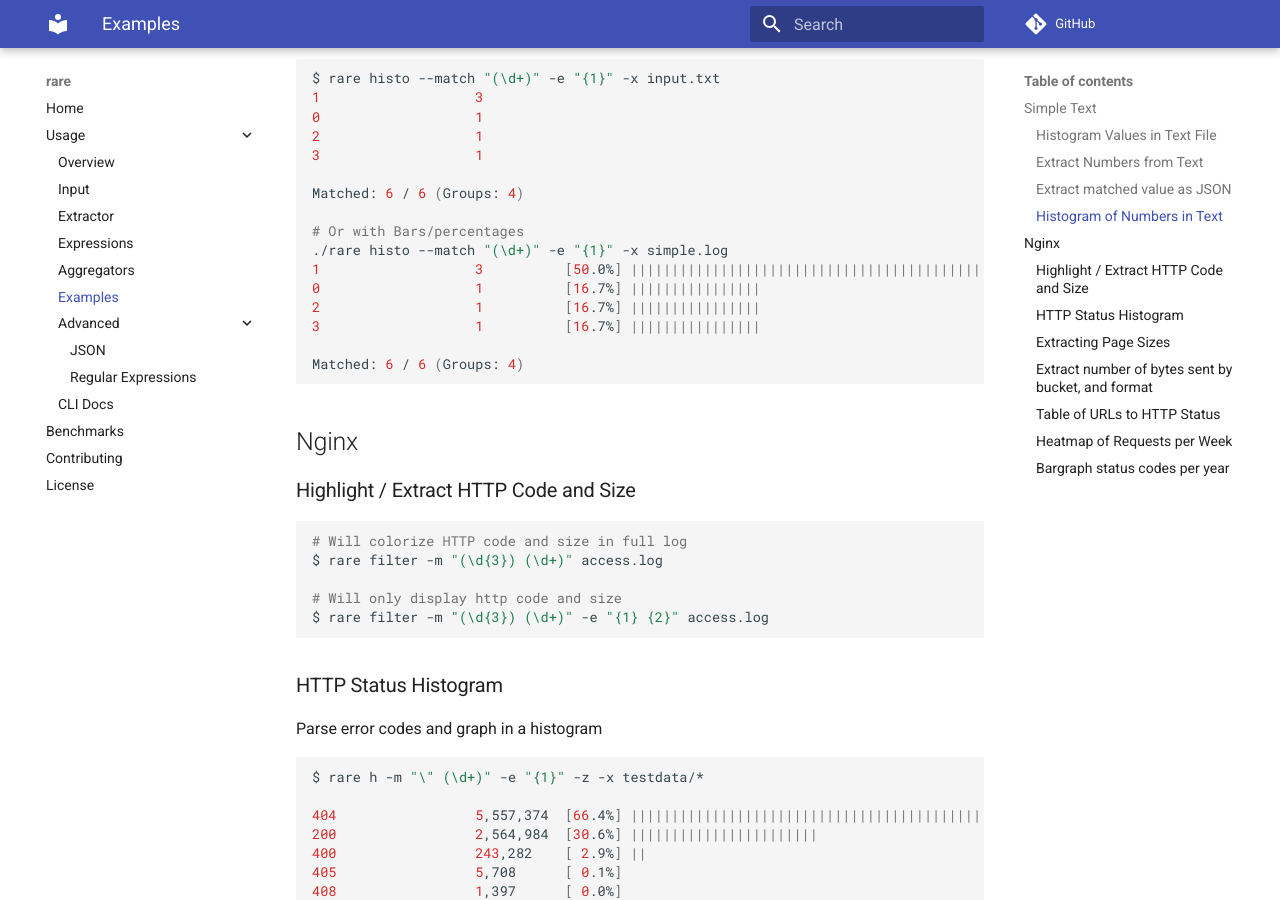
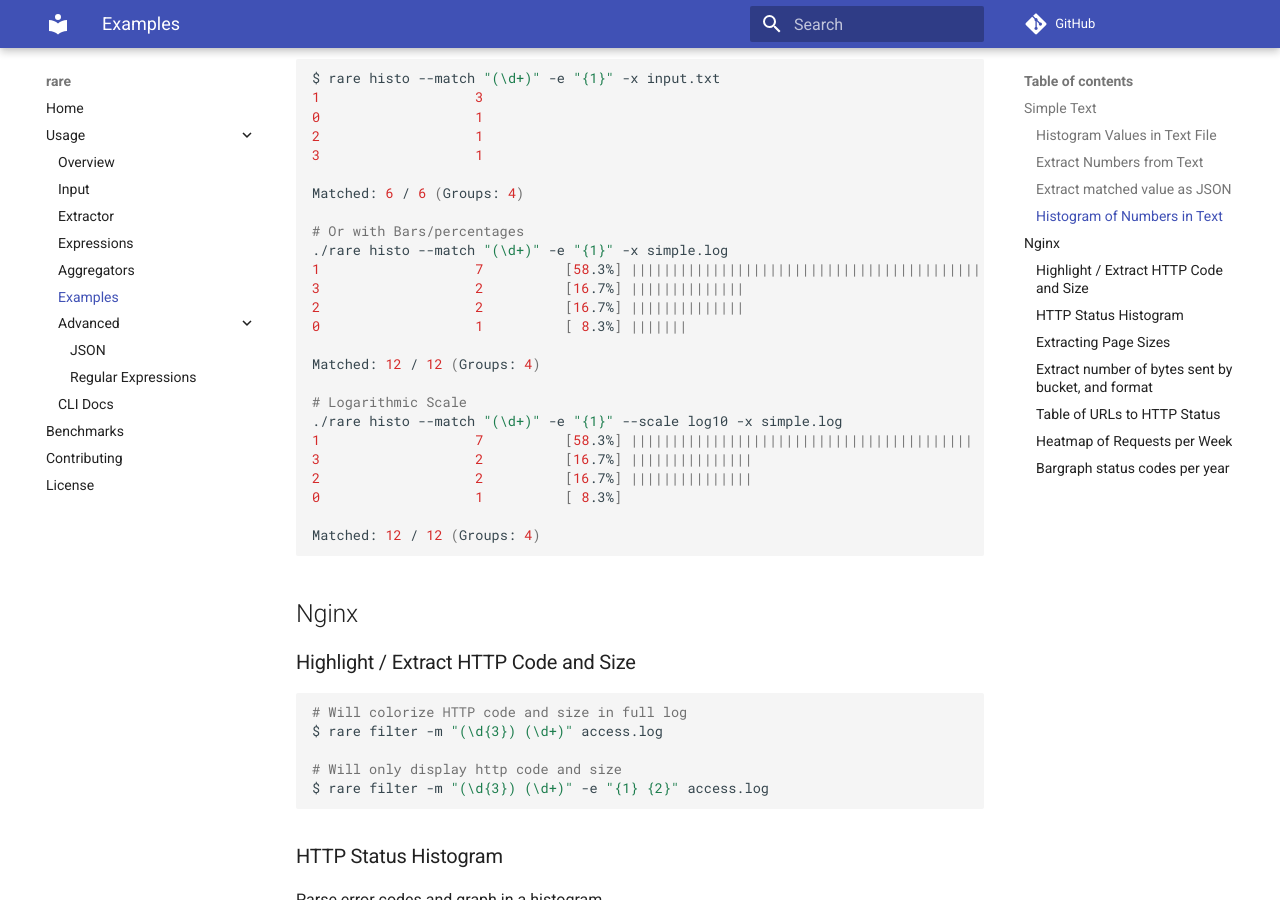
Before and after one commit to zix99/rare, an MkDocs documentation site: the page built from docs/usage/examples.md, in a window 1280 px wide and 900 px high, scrolled down 1019 px. Built offline with MkDocs 1.6.1 and Material for MkDocs 9.7.7, drawn with Linux system fonts in a browser that asks for light colours; comment, search, counter and statistics services are not loaded.

Commit message:
Fix and add some examples

````diff
--- a/docs/usage/examples.md
+++ b/docs/usage/examples.md
@@ -50,12 +50,21 @@ Matched: 6 / 6 (Groups: 4)
 
 # Or with Bars/percentages
 ./rare histo --match "(\d+)" -e "{1}" -x simple.log
-1                   3          [50.0%] ||||||||||||||||||||||||||||||||||||||||||||||||||
-0                   1          [16.7%] ||||||||||||||||
-2                   1          [16.7%] ||||||||||||||||
-3                   1          [16.7%] ||||||||||||||||
+1                   7          [58.3%] ||||||||||||||||||||||||||||||||||||||||||||||||||
+3                   2          [16.7%] ||||||||||||||
+2                   2          [16.7%] ||||||||||||||
+0                   1          [ 8.3%] |||||||
 
-Matched: 6 / 6 (Groups: 4)
+Matched: 12 / 12 (Groups: 4)
+
+# Logarithmic Scale
+./rare histo --match "(\d+)" -e "{1}" --scale log10 -x simple.log
+1                   7          [58.3%] ||||||||||||||||||||||||||||||||||||||||||
+3                   2          [16.7%] |||||||||||||||
+2                   2          [16.7%] |||||||||||||||
+0                   1          [ 8.3%]
+
+Matched: 12 / 12 (Groups: 4)
 ```
 
 ## Nginx
@@ -106,7 +115,7 @@ This shows an example of how to bucket the values into size of `1000`. In this c
 sense to see the histogram by number of bytes, but we might want to know the ratio of various orders-of-magnitudes.
 
 ```sh
-$ rare histo -m '"(\w{3,4}) ([A-Za-z0-9/.]+).*" (\d{3}) (\d+)' -e "{bucket {4} 10000}" -n 10 access.log -b
+$ rare histo -m '"(\w{3,4}) ([A-Za-z0-9/.]+).*" (\d{3}) (\d+)' -e "{bucket {4} 10000}" -n 10 -b access.log
 0                   144239     ||||||||||||||||||||||||||||||||||||||||||||||||||
 190000              2599
 10000               1290
````
